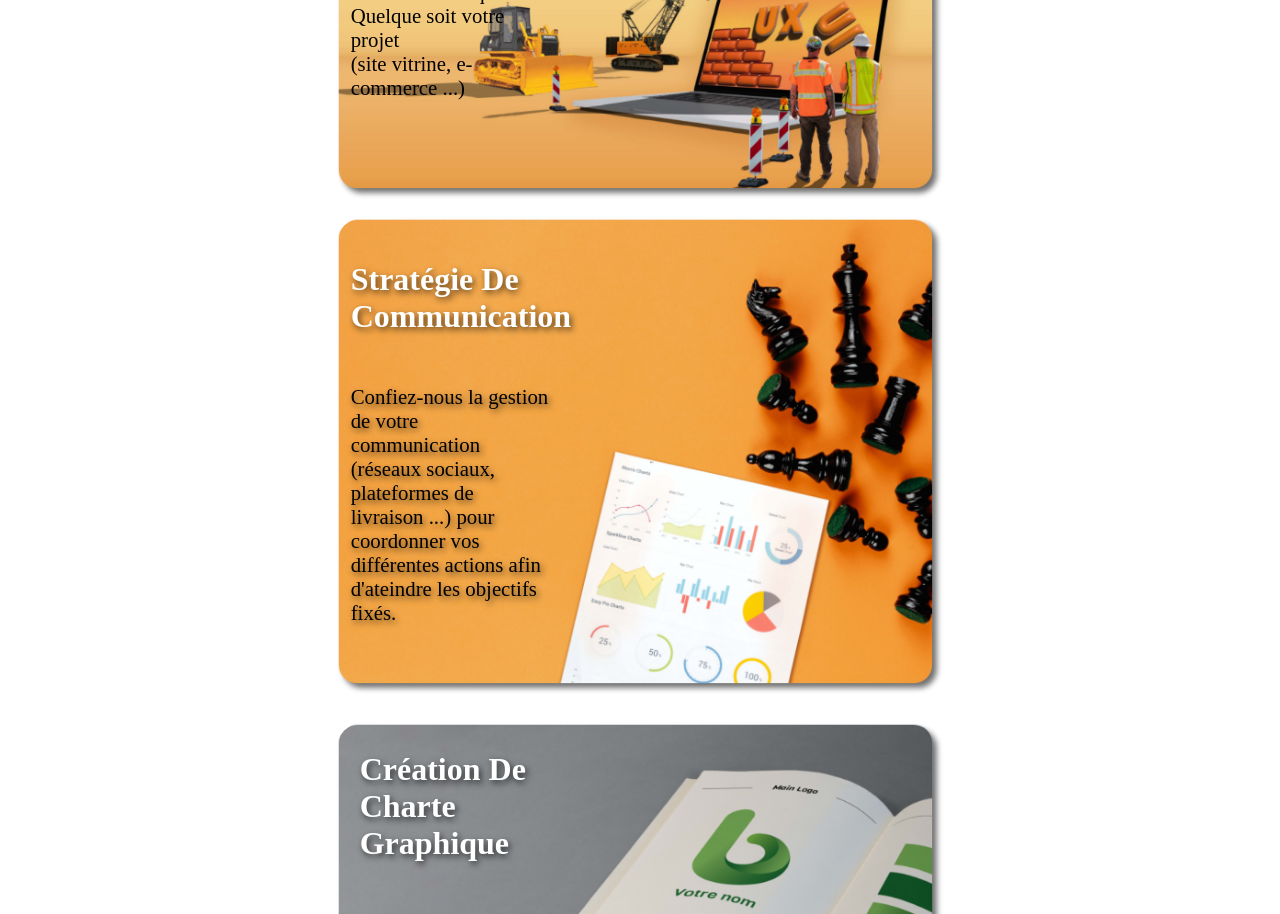
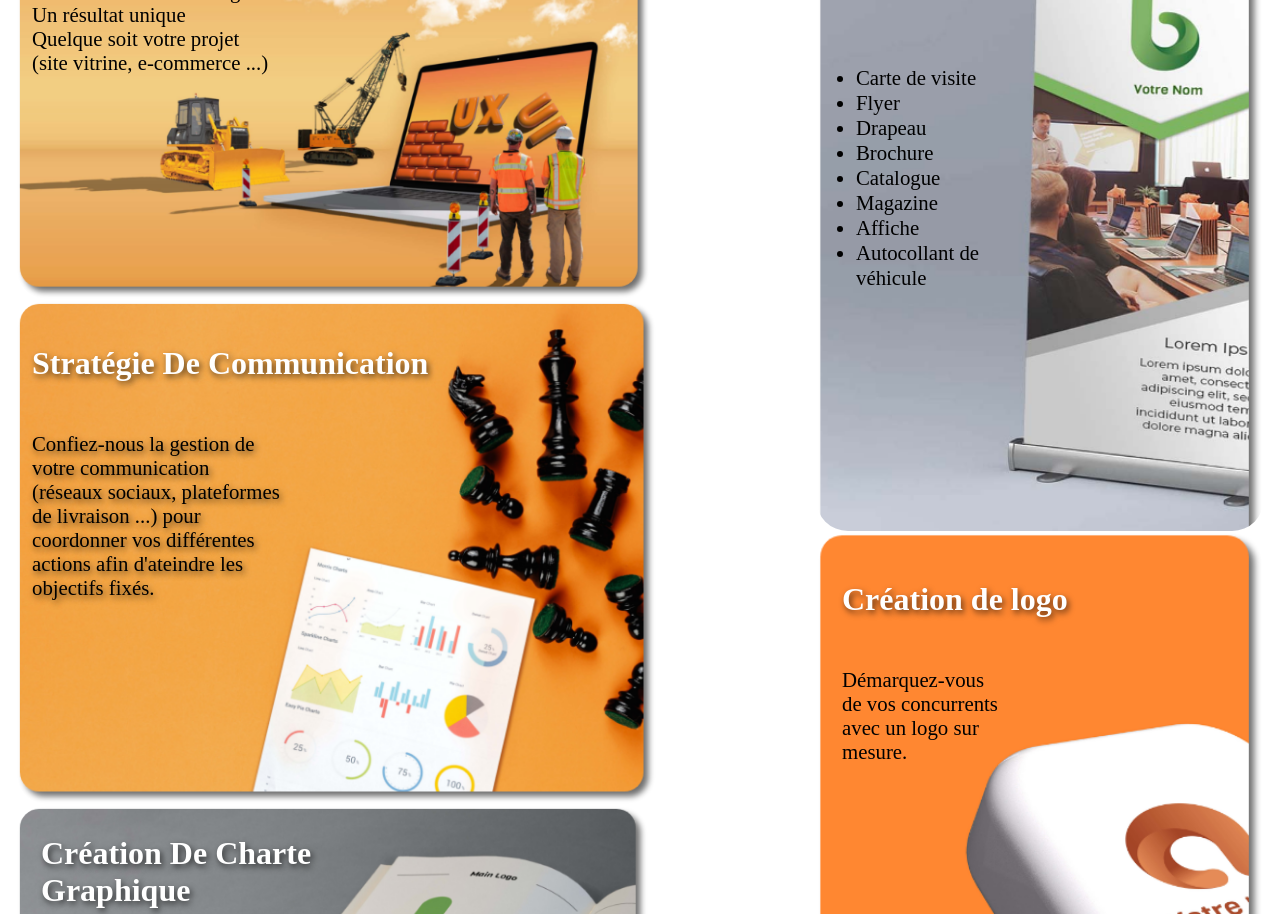
Before and after one commit to sami081/eaglegliderdesign, a website: page prestation.html in a window 1280 px wide. Shown: the part 580-1494 px from the top of the page. Drawn offline with Linux system fonts and the light colour scheme.

```diff
--- a/sass/main.scss
+++ b/sass/main.scss
@@ -9,4 +9,4 @@
 @import"./pages/processus.scss";
 @import"./pages/achievement.scss";
 @import"./pages/services.scss";
-@import"./pages/prestations.scss"
+@import"./pages/contact.scss"
--- a/sass/pages/services.scss
+++ b/sass/pages/services.scss
@@ -314,9 +314,10 @@
     }
     .all-cards {
       height: 2000px;
-      width: 79.51%;
+      width: 100%;
     }
     .groupe-one {
+      flex-wrap: wrap;
       height: 1432px;
       width: 100%;
       .card-one {
```
Also changed, not shown: sass/pages/contact.scss (renamed from sass/pages/prestations.scss, +41 -1 lines), styles.css, 1 other file.
